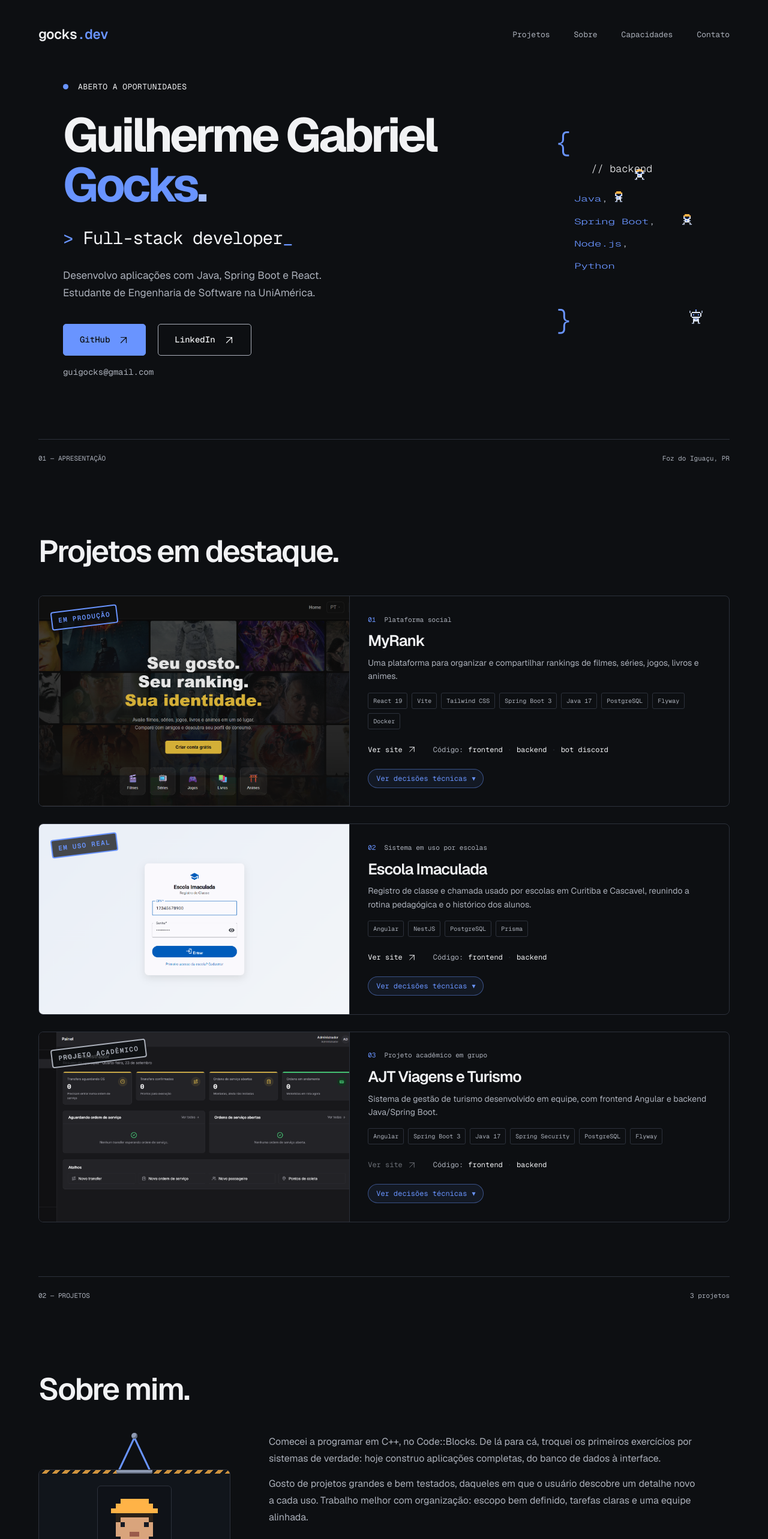
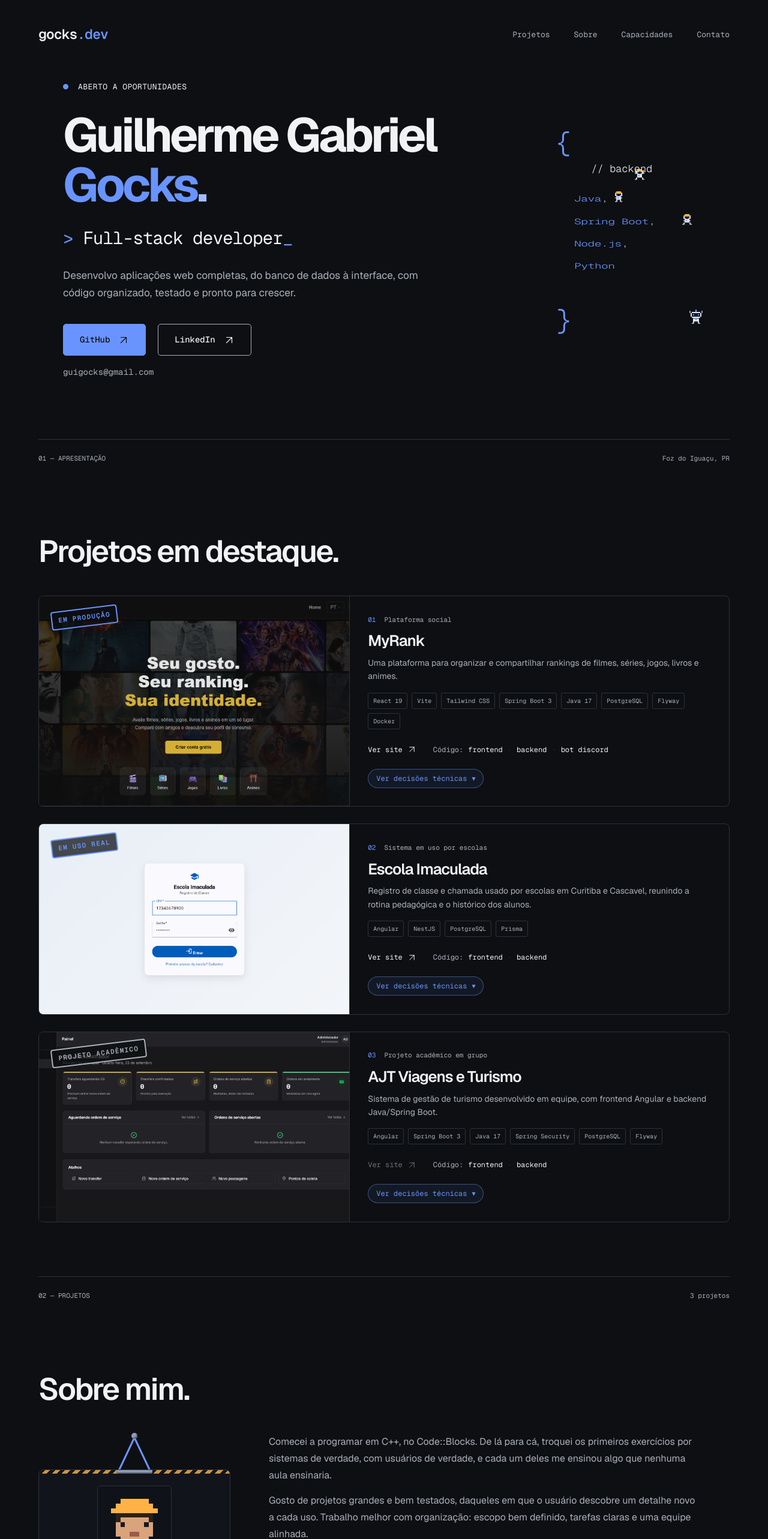
Before and after one commit to guiGocksAfK/GuiGocks-Portfolio, a Next.js app: page / in a window 1280 px wide. Shown: the top 2566 px of the page at 60% size. Built offline with nearby package versions, Linux system fonts and the light colour scheme.

Commit message:
feat: implementacao de textos profissionais no site

```diff
--- a/src/app/globals.css
+++ b/src/app/globals.css
@@ -34,7 +34,7 @@ a.nav-link:hover { color: var(--accent); }
 h1 { font-size: clamp(48px, 6.2vw, 94px); font-weight: 650; line-height: 1.04; letter-spacing: -.055em; }
 .name-period { color: #a3bcff; }
 .role { font-size: clamp(18px, 2.3vw, 34px); letter-spacing: -.035em; margin-top: 26px; }
-.intro { font-size: clamp(15px, 1.35vw, 19px); line-height: 1.75; color: var(--muted); margin-top: 26px; }
+.intro { max-width: 52ch; font-size: clamp(15px, 1.35vw, 19px); line-height: 1.75; color: var(--muted); margin-top: 26px; }
 .contact { margin-top: 38px; }
 .social-links { display: flex; flex-wrap: wrap; gap: 20px; align-items: center; }
 .social-link { display: inline-flex; justify-content: center; align-items: center; gap: 14px; padding: 15px 27px; min-height: 50px; border-radius: 5px; font-size: 14px; font-weight: 500; transition: transform .18s, background-color .18s, border-color .18s; }
--- a/src/app/page.tsx
+++ b/src/app/page.tsx
@@ -44,7 +44,7 @@ export default function Home() {
               <p className="status font-mono"><span aria-hidden="true" />{hero.status}</p>
               <PaintedName firstName={hero.firstName} lastName={hero.lastName} />
               <p className="role font-mono"><span aria-hidden="true" className="text-accent">&gt; </span>{hero.role}<span aria-hidden="true" className="text-accent">_</span></p>
-              <div className="intro"><p>{hero.introduction}</p><p>{hero.education}</p></div>
+              <div className="intro"><p>{hero.introduction}</p></div>
               <div className="contact">
                 <nav aria-label={content.accessibility.social} className="social-links">
                   {contact.links.map(link => {
--- a/src/data/content.ts
+++ b/src/data/content.ts
@@ -24,8 +24,7 @@ export const content = {
     firstName: 'Guilherme Gabriel',
     lastName: 'Gocks',
     role: 'Full-stack developer',
-    introduction: 'Desenvolvo aplicações com Java, Spring Boot e React.',
-    education: 'Estudante de Engenharia de Software na UniAmérica.',
+    introduction: 'Desenvolvo aplicações web completas, do banco de dados à interface, com código organizado, testado e pronto para crescer.',
     // Shown one group at a time in the hero, each group starting with the main tool.
     technologies: [
       { label: 'backend', items: ['Java', 'Spring Boot', 'Node.js', 'Python'] },
@@ -40,7 +39,7 @@ export const content = {
     title: 'Sobre mim.',
     footerNote: 'Engenharia de Software · UniAmérica',
     paragraphs: [
-      'Comecei a programar em C++, no Code::Blocks. De lá para cá, troquei os primeiros exercícios por sistemas de verdade: hoje construo aplicações completas, do banco de dados à interface.',
+      'Comecei a programar em C++, no Code::Blocks. De lá para cá, troquei os primeiros exercícios por sistemas de verdade, com usuários de verdade, e cada um deles me ensinou algo que nenhuma aula ensinaria.',
       'Gosto de projetos grandes e bem testados, daqueles em que o usuário descobre um detalhe novo a cada uso. Trabalho melhor com organização: escopo bem definido, tarefas claras e uma equipe alinhada.',
     ],
     // Word in the story whose last letter falls off and gets fixed at the end of the About scene (must appear in a paragraph).
@@ -159,9 +158,10 @@ export const content = {
         category: 'Sistema em uso por escolas',
         description: 'Registro de classe e chamada usado por escolas em Curitiba e Cascavel, reunindo a rotina pedagógica e o histórico dos alunos.',
         highlights: [
-          { title: 'Acesso por papel', text: 'A diretora acompanha todas as turmas; cada professora acessa apenas a própria.' },
-          { title: 'Rotina em um só lugar', text: 'Chamada diária e avaliações descritivas no mesmo sistema.' },
-          { title: 'Histórico preservado', text: 'Alunos transferidos mantêm o histórico, e a chamada do mês é exportada para impressão.' },
+          { title: 'Sessão revogada na hora, sem blacklist', text: 'O token só diz quem é a pessoa: o papel e a escola são lidos do banco a cada requisição, por chave primária. Uma professora removida perde o acesso na hora, não 8 horas depois, sem blacklist para sincronizar. O custo foi medido, e o desenho do cache já está documentado.' },
+          { title: 'Não migrar para cookie, de propósito', text: 'Front e API estão em domínios diferentes, então um cookie httpOnly exigiria `SameSite=None` e abriria uma brecha de CSRF que o header `Authorization` não tem. A decisão ficou documentada, com o caminho certo na ordem certa: unificar o domínio antes de mudar o token de lugar.' },
+          { title: 'Backup que não é teatro', text: 'Três camadas (PITR do Neon, dump diário e cópia no Backblaze B2), cifradas na origem com a chave fora do servidor. O Object Lock impede apagar o histórico mesmo com a chave da VM, um alerta avisa se o backup parar, e a restauração foi testada de verdade.' },
+          { title: 'Tudo fechado por padrão', text: 'Toda rota nasce protegida, e liberar exige um `@Public()` explícito. A API se recusa a subir em produção com segredo fraco, CORS aberto ou rate limit desligado. Mais de 100 testes de fumaça provam o isolamento: a diretora de uma escola recebe 403 na turma da outra.' },
         ],
         stack: ['Angular', 'NestJS', 'PostgreSQL', 'Prisma'],
         stamp: { label: 'Em uso real', tone: 'accent' },
@@ -175,9 +175,10 @@ export const content = {
         category: 'Projeto acadêmico em grupo',
         description: 'Sistema de gestão de turismo desenvolvido em equipe, com frontend Angular e backend Java/Spring Boot.',
         highlights: [
-          { title: 'Autenticação com JWT', text: 'Login protegido com Spring Security e tokens JWT.' },
-          { title: 'Sem enumeração de usuários', text: 'Usuário inexistente e senha incorreta recebem a mesma resposta 401, então o login não revela quem está cadastrado.' },
-          { title: 'Banco versionado', text: 'PostgreSQL com migrações versionadas pelo Flyway.' },
+          { title: 'Documento do passageiro cifrado', text: 'Um `AttributeConverter` cifra o campo com AES-256-GCM sem o service saber. O formato grava `v1:` + IV + texto + tag, então o algoritmo pode mudar sem quebrar dado antigo, e registros legados em texto puro são recifrados na próxima gravação, sem downtime.' },
+          { title: 'Testes com banco de verdade', text: 'Testcontainers sobe um PostgreSQL real, não H2, e o WireMock simula a API de câmbio sem sair para a internet: mocks não pegam erro de SQL nem de mapeamento JPA. Os containers sobem uma vez para a suíte inteira, para o JUnit não recriá-los numa porta nova entre as classes.' },
+          { title: 'Câmbio fora do ar não trava o cadastro', text: 'A cotação vem de uma API externa via Feign, com cache. Se ela cair, o transfer é cadastrado mesmo assim: o valor base fica pendente e o erro vira log, não uma exceção na tela de quem está trabalhando.' },
+          { title: 'Log à prova de injeção', text: 'Antes de registrar o que o usuário digitou, `\\r`, `\\n` e `\\t` são trocados, então ninguém forja linhas falsas no log escrevendo uma quebra de linha no campo de usuário.' },
         ],
         stack: ['Angular', 'Spring Boot 3', 'Java 17', 'Spring Security', 'PostgreSQL', 'Flyway'],
         stamp: { label: 'Projeto acadêmico', tone: 'muted' },
```
